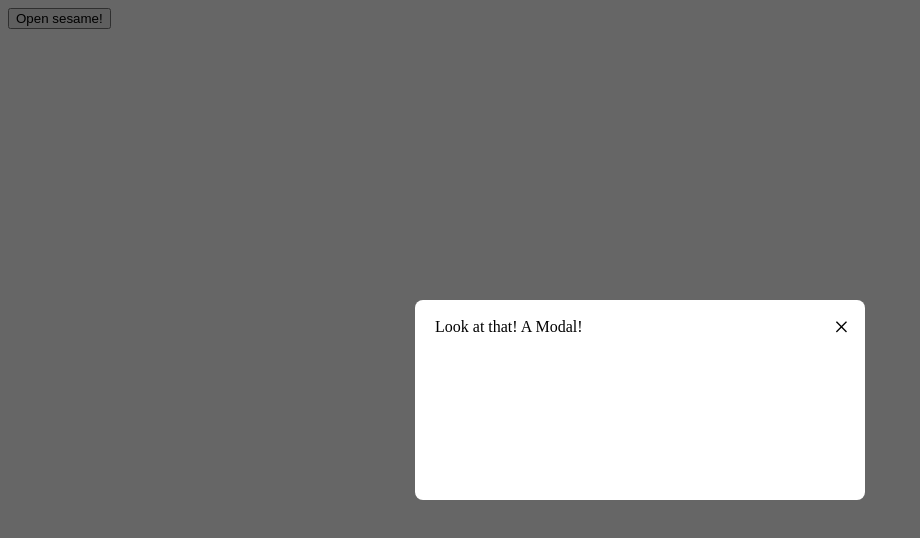
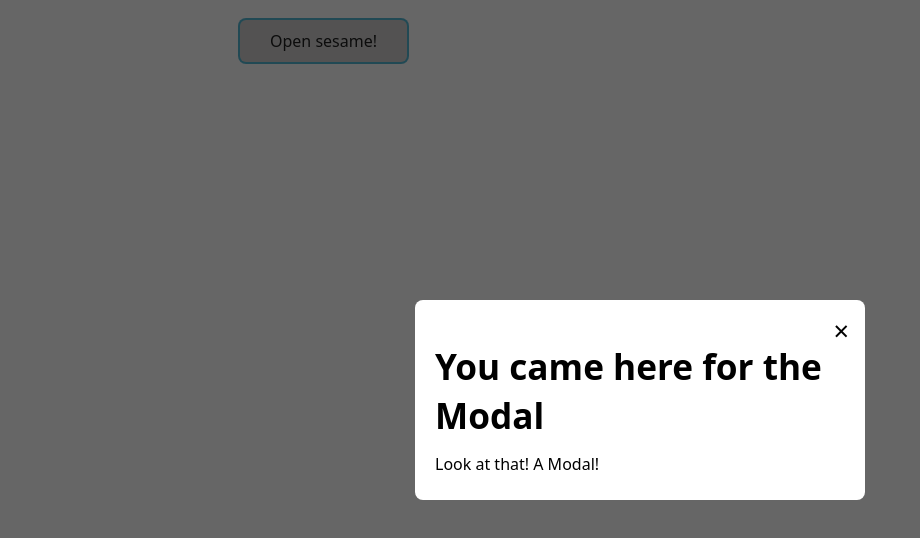
Before and after one commit to AnTheMaker/Fusilli.js, a plain HTML site: page index.html in a window 1280 px wide. Both pictures are taken after a click on the button "Open sesame!". Shown: the whole page, without its empty margins (0-920 px from the left). Drawn offline with nearby package versions, Linux system fonts and the light colour scheme.

Commit message:
New design test #1

```diff
--- a/index.html
+++ b/index.html
@@ -4,12 +4,14 @@
   <meta charset="utf-8">
   <title>JustAModal Popup Demo</title>
   <meta name="viewport" content="width=device-width, initial-scale=1">
+  <link rel="stylesheet" href="https://cdn.jsdelivr.net/gh/kognise/water.css@latest/dist/light.min.css">
 </head>
 <body>
   <button onclick="openModal(document.getElementById('modal_1'));">Open sesame!</button>
 
   <div id="modal_1" class="modal" aria-hidden="true">
     <div class="modal_box">
+      <h1>You came here for the Modal</h1>
       Look at that! A Modal!
     </div>
   </div>
```
